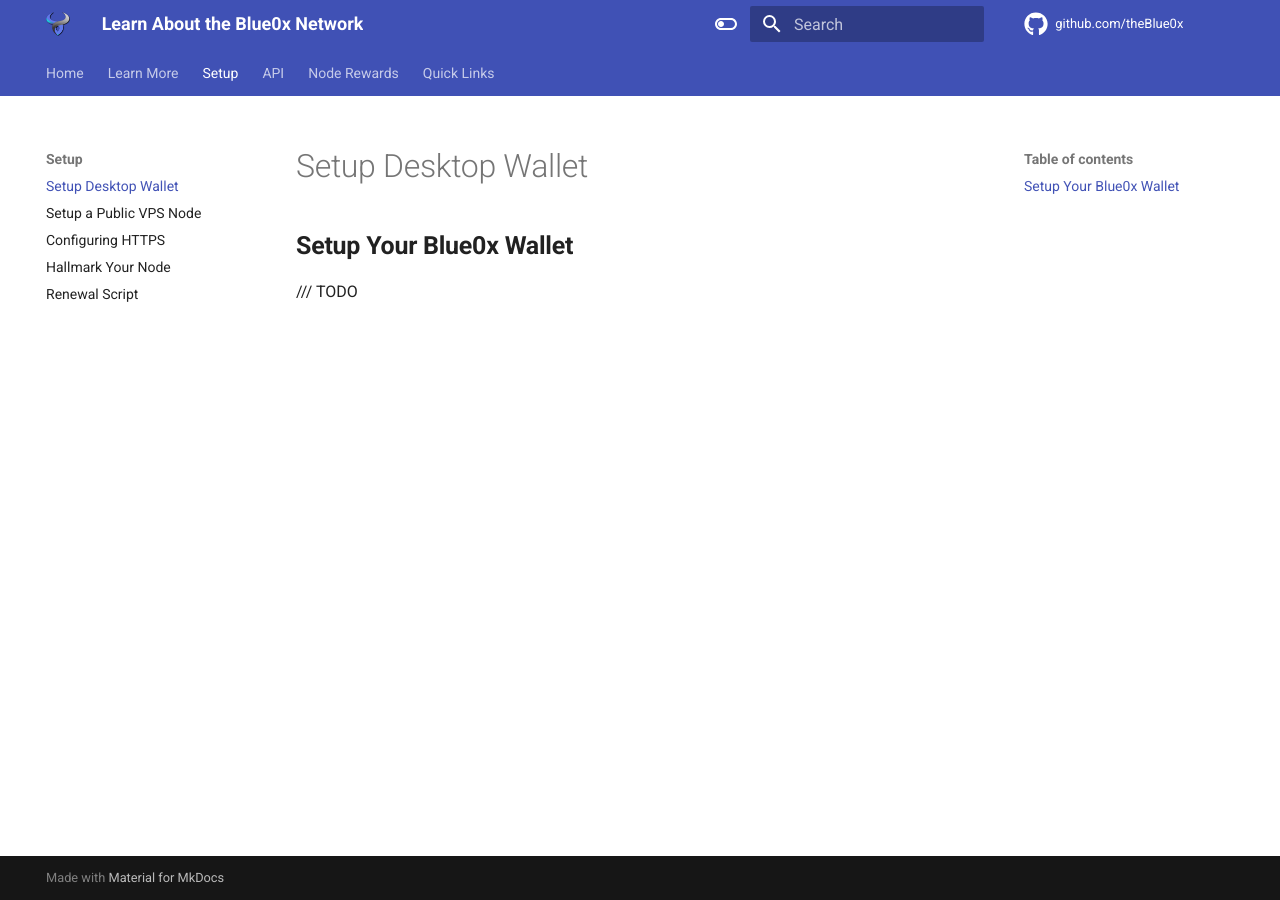
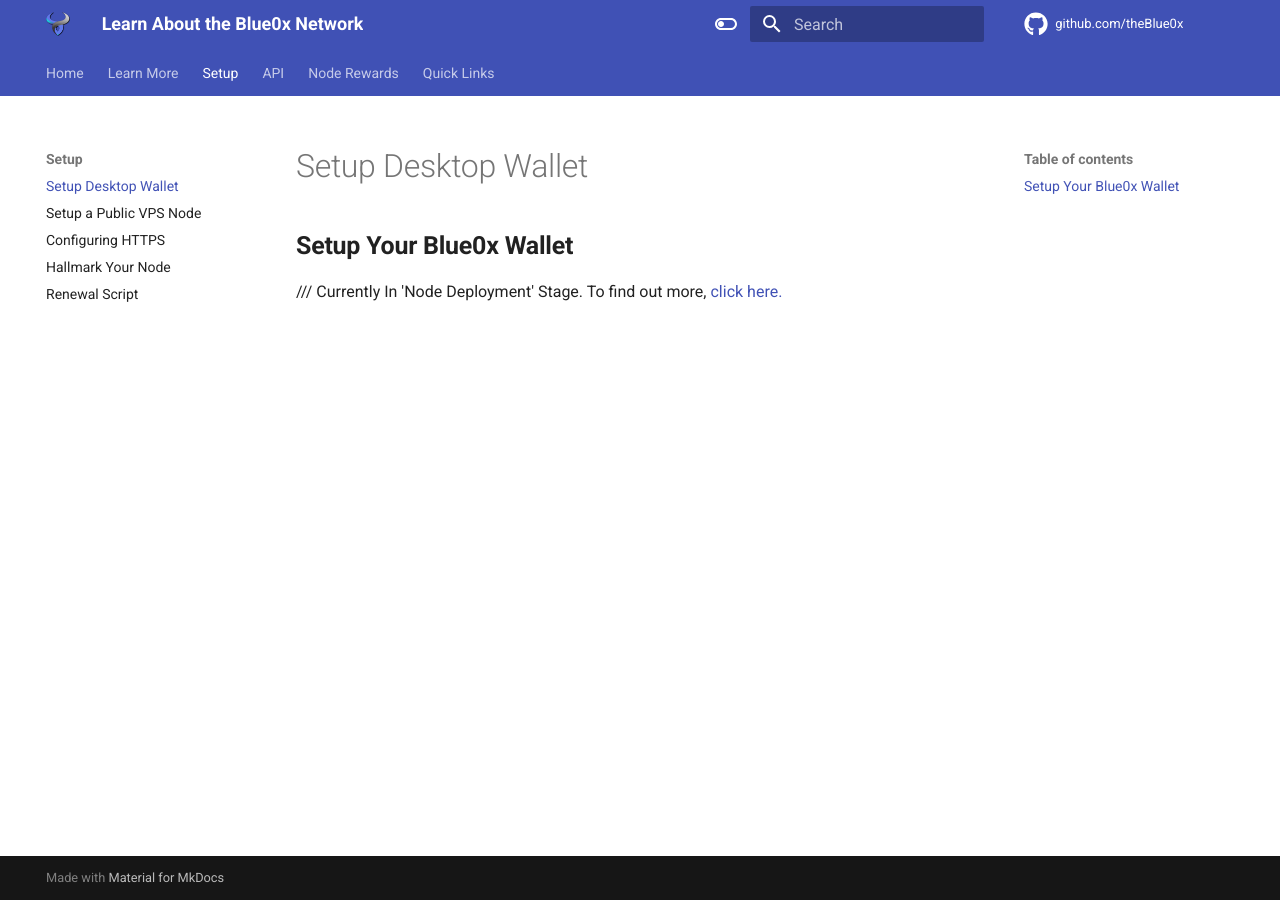
Before and after one commit to theBlue0x/docs, an MkDocs documentation site: the page built from docs/setup/local.md, in a window 1280 px wide. Built offline with MkDocs 1.6.1 and Material for MkDocs 9.7.7, drawn with Linux system fonts in a browser that asks for light colours.

Commit message:
Update local.md

```diff
--- a/docs/setup/local.md
+++ b/docs/setup/local.md
@@ -1,3 +1,3 @@
 ## **Setup Your Blue0x Wallet** ##
 
-/// TODO
+/// Currently In 'Node Deployment' Stage.  To find out more, [click here.](../vps.md)
```
